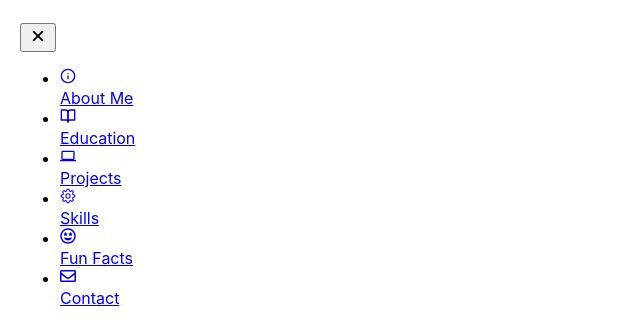
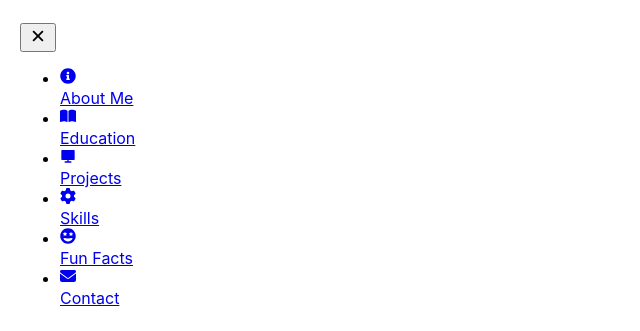
Before and after one commit to manosmin/manosmin.github.io, a React (Create React App) app: page / in a window 1280 px wide. Both pictures are taken after a click on the item 660 px from the left and 92 px from the top of the page. Shown: the part 141-472 px from the top of the page, without its empty margins (0-640 px from the left). Built offline with nearby package versions, Linux system fonts and the light colour scheme.

Commit message:
changed icons

```diff
--- a/src/components/About.js
+++ b/src/components/About.js
@@ -1,6 +1,6 @@
 import React from 'react';
 import { useIsVisible } from '../App';
-import { FiInfo } from "react-icons/fi";
+import { FaInfoCircle } from "react-icons/fa";
 
 
 
@@ -22,7 +22,7 @@ const About = () => {
     <div id="about" className='bg-gray-100 text-gray-900 dark:bg-gray-900 dark:text-gray-100 p-10 py-48'>
       <div  className="flex justify-between cursor-pointer">
         <h2 ref={containerRef1} className={`${isVisible1 && 'animate-slide-in-left'} opacity-0 text-2xl font-semibold`} style={{ "--delay": 0.2 + "s" }}>
-        <p className='flex justify-center items-center'><FiInfo className='mr-2'/> About Me </p>
+        <p className='flex justify-center items-center'><FaInfoCircle className='mr-2'/> About Me </p>
         </h2>
       </div>
         <div className="w-full flex mx-auto max-w-screen-lg flex-col items-center text-center mt-8 cursor-normal space-y-2"  >
--- a/src/components/Contact.js
+++ b/src/components/Contact.js
@@ -1,6 +1,6 @@
 import React, { useState } from 'react';
 import emailjs from 'emailjs-com';
-import { FaRegEnvelope } from "react-icons/fa";
+import { FaEnvelope } from "react-icons/fa6";
 import { useIsVisible } from '../App';
 
 
@@ -58,7 +58,7 @@ const Contact = () => {
     <div id="contact" className='bg-gray-100 text-gray-900 dark:bg-gray-900 dark:text-gray-100 p-10 py-48'>
       <div  className="flex justify-between cursor-pointer">
         <h2 ref={containerRef1} className={`opacity-0 text-2xl font-semibold ${isVisible1 && "animate-slide-in-left"}`} style={{ "--delay": 0.2 + "s" }}>
-        <p className='flex justify-center items-center'><FaRegEnvelope className='mr-2'/> Contact</p>
+        <p className='flex justify-center items-center'><FaEnvelope className='mr-2'/> Contact</p>
         </h2>
     </div>
         <form onSubmit={handleSubmit} className="mt-8 cursor-normal space-y-4" >
--- a/src/components/Drawer.js
+++ b/src/components/Drawer.js
@@ -1,9 +1,10 @@
 import React from 'react'
-import { FiBookOpen, FiInfo } from "react-icons/fi";
-import { FaRegGrinStars, FaRegEnvelope, FaGithub, FaLinkedinIn, FaDiscord } from "react-icons/fa";
-import { MdComputer, MdAlternateEmail } from "react-icons/md";
-import { GoGear } from "react-icons/go";
+import { FaGrinStars, FaGithub, FaLinkedinIn, FaDiscord, FaInfoCircle } from "react-icons/fa";
+import { MdAlternateEmail } from "react-icons/md";
 import { IoClose, IoDocument } from "react-icons/io5";
+import { FaGear, FaEnvelope, FaBookOpen } from "react-icons/fa6";
+import { RiComputerFill } from "react-icons/ri";
+
 
 function Drawer({ toggleDropdown, isOpen }) {
   return (
@@ -11,15 +12,15 @@ function Drawer({ toggleDropdown, isOpen }) {
       <div className="flex flex-col lg:justify-between h-full">
         <div>
           <h5 id="drawer-navigation-label" className="text-base font-semibold text-gray-500 uppercase dark:text-gray-400">Contents</h5>
-          <button type="button" data-drawer-hide="drawer-navigation" aria-controls="drawer-navigation" className="text-gray-500 dark:text-gray-400 hover:text-gray-900 bg-transparent hover:bg-gray-50 w-8 h-8 absolute top-3 right-3 inline-flex items-center justify-center dark:hover:bg-gray-800 dark:hover:text-gray-100" onClick={toggleDropdown}>
+          <button type="button" data-drawer-hide="drawer-navigation" aria-controls="drawer-navigation" className="text-gray-500 dark:text-gray-400 hover:text-gray-900 rounded-full bg-transparent hover:bg-gray-50 w-8 h-8 absolute top-3 right-3 inline-flex items-center justify-center dark:hover:bg-gray-800 dark:hover:text-gray-100" onClick={toggleDropdown}>
             <IoClose size={20} />
           </button>
           <div className="py-2 overflow-y-auto">
-            <ul className="space-y-1 font-medium" onClick={toggleDropdown}>
+            <ul className="space-y-1" onClick={toggleDropdown}>
               <li>
                 <a href="#about" className="flex items-center p-2 text-gray-900 rounded-full dark:text-white hover:bg-gray-50 dark:hover:bg-gray-800 group">
                   <div className='icon-container bg-gray-900 dark:bg-gray-100 text-gray-100 dark:text-gray-900 rounded-full p-2'>
-                    <FiInfo />
+                    <FaInfoCircle />
                   </div>
                   <span className="ms-3">About Me</span>
                 </a>
@@ -27,7 +28,7 @@ function Drawer({ toggleDropdown, isOpen }) {
               <li>
                 <a href="#education" className="flex items-center p-2 text-gray-900 rounded-full dark:text-white hover:bg-gray-50 dark:hover:bg-gray-800 group">
                   <div className='icon-container bg-gray-900 dark:bg-gray-100 text-gray-100 dark:text-gray-900 rounded-full p-2'>
-                    <FiBookOpen />
+                    <FaBookOpen />
                   </div>
                   <span className="flex-1 ms-3 whitespace-nowrap">Education</span>
                 </a>
@@ -35,7 +36,7 @@ function Drawer({ toggleDropdown, isOpen }) {
               <li>
                 <a href="#projects" className="flex items-center p-2 text-gray-900 rounded-full dark:text-white hover:bg-gray-50 dark:hover:bg-gray-800 group">
                   <div className='icon-container bg-gray-900 dark:bg-gray-100 text-gray-100 dark:text-gray-900 rounded-full p-2'>
-                    <MdComputer />
+                    <RiComputerFill />
                   </div>
                   <span className="flex-1 ms-3 whitespace-nowrap">Projects</span>
                 </a>
@@ -43,7 +44,7 @@ function Drawer({ toggleDropdown, isOpen }) {
               <li>
                 <a href="#skills" className="flex items-center p-2 text-gray-900 rounded-full dark:text-white hover:bg-gray-50 dark:hover:bg-gray-800 group">
                   <div className='icon-container bg-gray-900 dark:bg-gray-100 text-gray-100 dark:text-gray-900 rounded-full p-2'>
-                    <GoGear />
+                    <FaGear />
                   </div>
                   <span className="flex-1 ms-3 whitespace-nowrap">Skills</span>
                 </a>
@@ -51,7 +52,7 @@ function Drawer({ toggleDropdown, isOpen }) {
               <li>
                 <a href="#facts" className="flex items-center p-2 text-gray-900 rounded-full dark:text-white hover:bg-gray-50 dark:hover:bg-gray-800 group">
                   <div className='icon-container bg-gray-900 dark:bg-gray-100 text-gray-100 dark:text-gray-900 rounded-full p-2'>
-                    <FaRegGrinStars />
+                    <FaGrinStars />
                   </div>
                   <span className="flex-1 ms-3 whitespace-nowrap">Fun Facts</span>
                 </a>
@@ -59,7 +60,7 @@ function Drawer({ toggleDropdown, isOpen }) {
               <li>
                 <a href="#contact" className="flex items-center p-2 text-gray-900 rounded-full dark:text-white hover:bg-gray-50 dark:hover:bg-gray-800 group">
                   <div className='icon-container bg-gray-900 dark:bg-gray-100 text-gray-100 dark:text-gray-900 rounded-full p-2'>
-                    <FaRegEnvelope />
+                    <FaEnvelope />
                   </div>
                   <span className="flex-1 ms-3 whitespace-nowrap">Contact</span>
                 </a>
@@ -69,7 +70,7 @@ function Drawer({ toggleDropdown, isOpen }) {
         </div>
         <div>
           <h5 className="text-base font-semibold text-gray-500 uppercase dark:text-gray-400">Find me</h5>
-          <ul className="py-2 overflow-y-auto space-y-1 font-medium">
+          <ul className="py-2 overflow-y-auto space-y-1">
             <li>
               <a rel="noopener noreferrer" href="https://github.com/manosmin" className="flex items-center p-2 text-gray-900 rounded-full dark:text-white hover:bg-gray-50 dark:hover:bg-gray-800 group" target="_blank" alt="github">
                 <div className='icon-container bg-gray-900 dark:bg-gray-100 text-gray-100 dark:text-gray-900 rounded-full p-2'>
--- a/src/components/Education.js
+++ b/src/components/Education.js
@@ -1,6 +1,6 @@
 import React from 'react';
 import { useIsVisible } from '../App';
-import { FiBookOpen } from "react-icons/fi";
+import { FaBookOpen } from "react-icons/fa";
 
 
 const Education = () => {
@@ -14,7 +14,7 @@ const Education = () => {
     <div id="education" className='bg-gray-100 text-gray-900 dark:bg-gray-900 dark:text-gray-100 p-10 py-48'>
       <div className="flex justify-between cursor-pointer">
         <h2 ref={containerRef1} className={`${isVisible1 && 'animate-slide-in-left'} opacity-0 text-2xl font-semibold`} style={{ "--delay": 0.2 + "s" }}>
-        <p className='flex justify-center items-center'><FiBookOpen className='mr-2'/> Education</p>
+        <p className='flex justify-center items-center'><FaBookOpen className='mr-2'/> Education</p>
         </h2>
       </div>
       <div ref={containerRef2} className={`${isVisible2 && 'animate-slide-in'} mt-8 cursor-normal opacity-0`} style={{ "--delay": 0.4 + "s" }}>
--- a/src/components/Facts.js
+++ b/src/components/Facts.js
@@ -1,5 +1,5 @@
 import React from 'react';
-import { FaRegGrinStars } from "react-icons/fa";
+import { FaGrinStars } from "react-icons/fa";
 import { useIsVisible } from '../App';
 
 function Facts() {
@@ -18,7 +18,7 @@ function Facts() {
     <div id="facts" className='bg-gray-100 text-gray-900 dark:bg-gray-900 dark:text-gray-100 p-10 py-48'>
       <div  className="flex justify-between cursor-pointer">
         <h2 ref={containerRef1} className={`text-2xl font-semibold opacity-0 ${isVisible1 && "animate-slide-in-left"}`} style={{ "--delay": 0.2 + "s" }}>
-        <p className='flex justify-center items-center'><FaRegGrinStars className='mr-2'/> Fun Facts</p>
+        <p className='flex justify-center items-center'><FaGrinStars className='mr-2'/> Fun Facts</p>
         </h2>
       </div>
       <ul className="mt-8 cursor-normal list-inside list-disc space-y-2">
--- a/src/components/Projects.js
+++ b/src/components/Projects.js
@@ -1,7 +1,7 @@
 import React from 'react';
 import { useIsVisible } from '../App';
 import ProjectItem from './ProjectItem';
-import { MdComputer } from "react-icons/md";
+import { RiComputerFill } from "react-icons/ri";
 
 
 
@@ -90,7 +90,7 @@ function Projects() {
     <div id="projects" className='bg-gray-100 text-gray-900 dark:bg-gray-900 dark:text-gray-100 p-10 py-48'>
       <div className="flex justify-between cursor-pointer">
         <h2 ref={containerRef1} className={`${isVisible1 && 'animate-slide-in-left'} opacity-0 text-2xl font-semibold`} style={{ "--delay": 0.2 + "s" }}>
-        <p className='flex justify-center items-center'><MdComputer className='mr-2'/> Projects</p>
+        <p className='flex justify-center items-center'><RiComputerFill className='mr-2'/> Projects</p>
         </h2>
       </div>
       <div className='mt-8 cursor-normal space-y-4'>
--- a/src/components/Skills.js
+++ b/src/components/Skills.js
@@ -1,7 +1,7 @@
 import React from 'react';
 import { useIsVisible } from '../App';
 import SkillItem from './SkillItem';
-import { GoGear } from "react-icons/go";
+import { FaGear } from "react-icons/fa6";
 import { IoLogoJavascript } from "react-icons/io5";
 import { FaPython, FaHtml5, FaCss3Alt, FaJava, FaDatabase, FaGitAlt, FaDocker  } from "react-icons/fa";
 import { SiKotlin, SiCplusplus, SiMongodb, SiGnubash, SiPhp } from "react-icons/si";
@@ -34,7 +34,7 @@ function Skills() {
     <div id="skills" className='bg-gray-100 text-gray-900 dark:bg-gray-900 dark:text-gray-100 p-10 py-48'>
       <div className="flex justify-between cursor-pointer">
         <h2 ref={containerRef1} className={`${isVisible1 && 'animate-slide-in-left'} opacity-0 text-2xl font-semibold`} style={{ "--delay": 0.2 + "s" }}>
-          <p className='flex justify-center items-center'><GoGear className='mr-2'/> Skills</p>
+          <p className='flex justify-center items-center'><FaGear className='mr-2'/> Skills</p>
         </h2>
       </div>
       <div className='mt-8 cursor-normal'>
```
